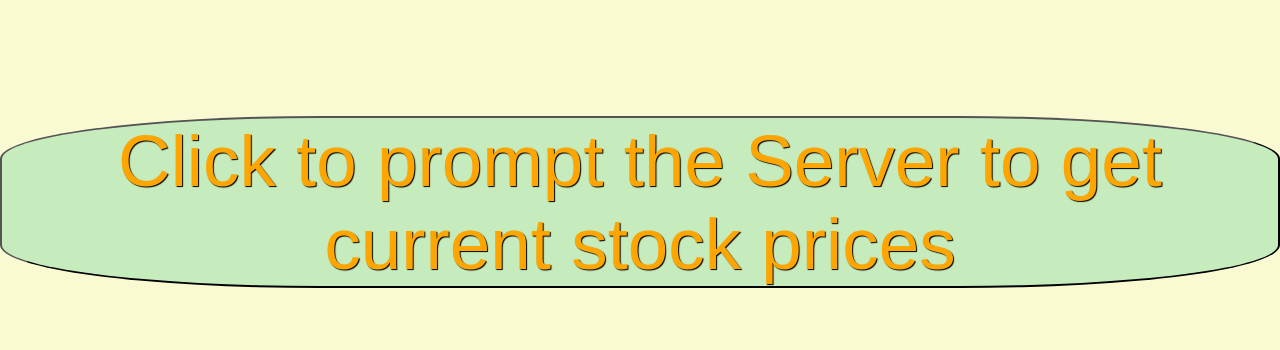
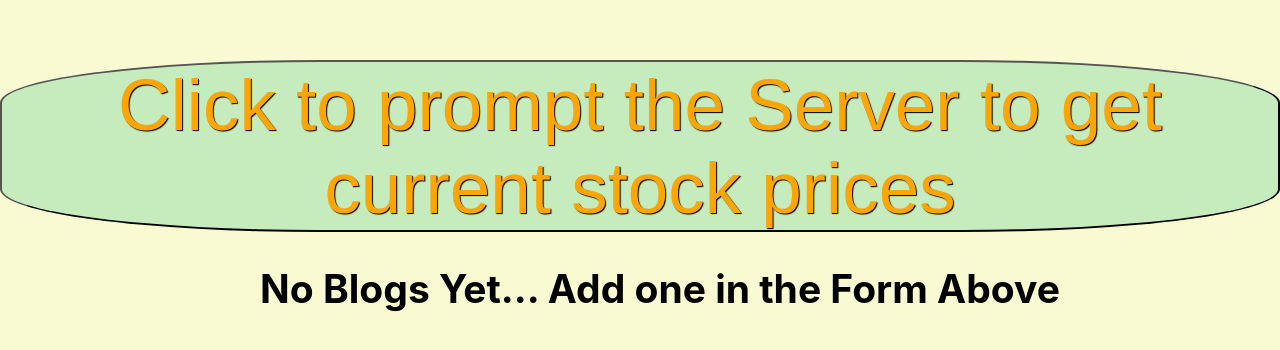
Before and after one commit to christine-iyer/roth-checker, a React (Create React App) app: page / in a window 1280 px wide. Shown: the part 198-548 px from the top of the page. Built offline with nearby package versions, Linux system fonts and the light colour scheme.

Commit message:
it's working!

```diff
--- a/src/App.css
+++ b/src/App.css
@@ -21,7 +21,7 @@
   align-items: center;
   justify-content: center;
   font-size: calc(10px + 2vmin);
-  color: white;
+  color: black;
 }
 
 .App-link {
@@ -35,6 +35,7 @@ button {
   font-size: 2.8em;
   background: rgba(193, 235, 187, .9);
   border-radius: 25%;
+
 }
 
 
--- a/src/App.js
+++ b/src/App.js
@@ -5,24 +5,61 @@ const SERVER_URL = "http://localhost:3008/api/portfolio/"
 
 function App() {
   const [mergedData, setMergedData] = useState([])
+  const [errorMessage, setErrorMessage] = useState("");
 
-  async function handleClick() {
-    await fetch(SERVER_URL)
-      .then(res => res.json())
-      .then((results) => {
-        console.log(results)
-        console.log(results.map(i=>("symbol:"+i.longName)))
-        setMergedData([...results])
-        return setMergedData
-      })
-  }
-useEffect(() => {setMergedData()}, [mergedData]);
+  const getMergedData = async () => {
+    try {
+      const response = await fetch(
+        SERVER_URL
+      );
+      const data = await response.json();
+      setMergedData(data);
+      console.log(data)
+    } catch (e) {
+      console.error(e);
+      setErrorMessage(e.message);
+      // callback(err,null)
+    }
+  };
+//mergedata=[{symbol, longName, fullExchangeName, principalDate,regularMarketPrice, shares} = {mergedData}]
+
+  // async function getData() {
+  //   await fetch(SERVER_URL)
+  //     .then(res => res.json())
+  //     .then((results) => {
+  //       console.log(results)
+  //       console.log(results?.[0])
+  //         // results.map(i=>("symbol:"+i.longName)))
+  //       setMergedData([results?.[12]])
+  //       console.log(results?.[12])
+  //     })
+  // }
+  console.log(mergedData.length)
+useEffect(() => {}, []);
   return (
     <div className="App">
       <header className="App-header">
         <div>
-          <button type='submit' onClick={handleClick}>Click to prompt the Server to get current stock prices</button>
+          <button type='submit' onClick={getMergedData}>Click to prompt the Server to get current stock prices</button>
         </div>
+        <div>
+
+    <div   className='cass'>
+    <ul className='happy'>
+      {
+            mergedData && mergedData.length
+              ? mergedData.map(data => (
+                <li
+                  key={data?.symbol}
+                  blog={data}>{data.symbol}</li>
+              ))
+              : <>
+                <h2>No Blogs Yet... Add one in the Form Above</h2>
+                </>
+        }
+    </ul>
+    </div>
+    </div>
       </header>
 
     </div>
```
